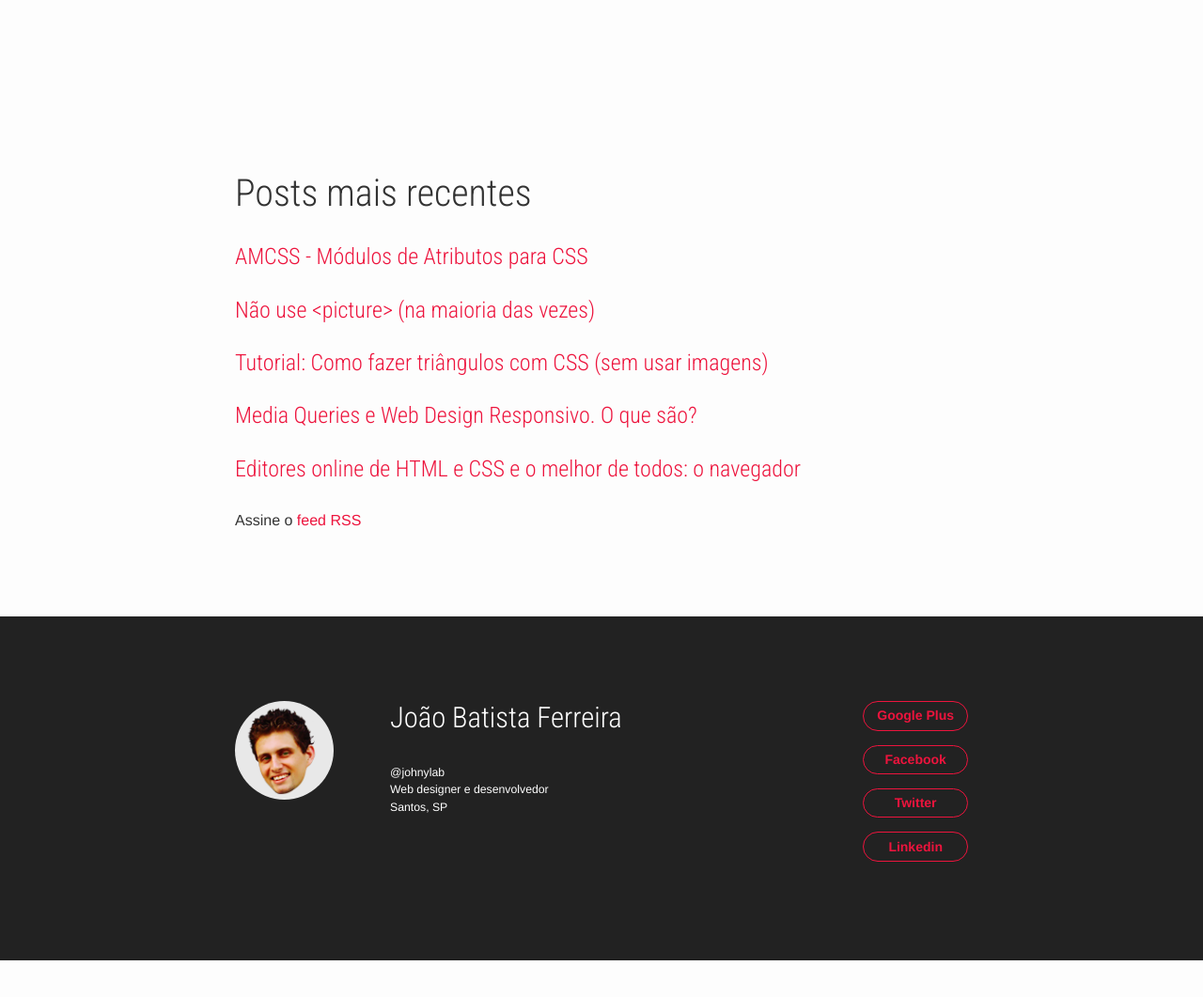
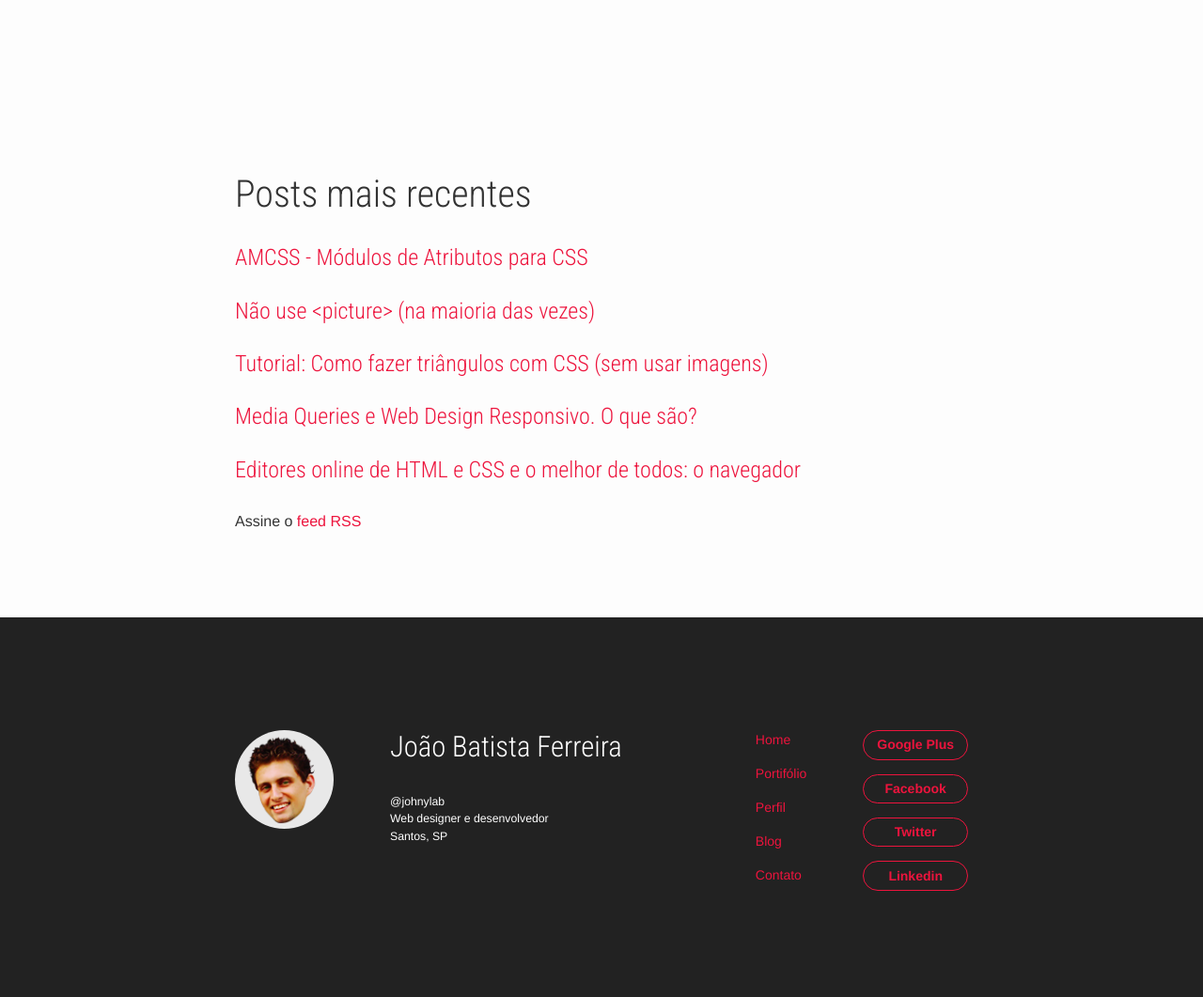
Before and after one commit to johnylab/johnylab.github.io, a Jekyll site: the page built from index.html, in a window 1280 px wide, cut to the strip 781-1864 px from the top of the page. Shown: the top 1061 px of the strip at 94% size. Built offline with Jekyll 4.4.1, drawn with Linux system fonts in a browser that asks for light colours; before the commit the page ends 1803 px from its top, so only the background shows below that.

Commit message:
Textos na lista do blog e links no rodapé

```diff
--- a/4-blog.html
+++ b/4-blog.html
@@ -14,6 +14,7 @@
         <h2 class="post-title">
           <a class="post-link" href="{{ post.url | prepend: site.baseurl }}">{{ post.title }}</a>
         </h2>
+        <p class="post-excerpt">{{ post.excerpt | strip_html | truncatewords: 200 }}</p>
       </li>
     {% endfor %}
   </ul>
--- a/_includes/footer.html
+++ b/_includes/footer.html
@@ -11,7 +11,18 @@
         <div class="nickname">{{ card.nickname }}</div>
         <div class="note">{{ card.note }}</div>
         <div class="adr"><span class="locality">{{ card.adr-locality }}</span>, <span class="region">{{ card.adr-region }}</span></div>
+
       </figcaption>
+
+      <ul class="seamless" data-cell="shrink">
+        <li><a href="{{ site.baseurl }}/" data-cell="shrink">Home</a></li>
+        {% for p in site.pages %}
+          {% if p.menu-title %}
+            <li><a href="{{ p.url | prepend: site.baseurl }}" data-cell="shrink">{{ p.menu-title }}</a></li>
+          {% endif %}
+        {% endfor %}
+        <li><a href="#contato" data-cell="shrink">Contato</a></li>
+      </ul>
       <ul class="seamless social" data-cell="shrink">
         {% for link in card.social %}
           <li>
--- a/_sass/_layout.sass
+++ b/_sass/_layout.sass
@@ -2,6 +2,7 @@
 .site-header
     min-height: 56px
     position: relative
+    border-bottom: 1px solid $grey-color-light
 
 .site-title
     font-size: 26px
@@ -40,6 +41,8 @@
             line-height: 0
             padding-top: 10px
             text-align: center
+            &:before
+                content: initial
             > svg
                 width: 18px
                 height: 15px
@@ -64,6 +67,9 @@
     background-color: #222
     padding: $spacing-unit 0
     color: #fff
+    a
+        &:hover, &:active, &:focus
+            color: gold
 
 .footer-heading
     font-size: 18px
@@ -82,6 +88,7 @@
         margin-bottom: $spacing-unit
     .post-title
         margin-top: 0
+        margin-bottom: 10px
 
 .post-meta
     font-size: $small-font-size
@@ -91,6 +98,10 @@
     display: block
     font-size: 24px
     line-height: 1.1
+
+.post-excerpt
+    font-size: $small-font-size
+    margin-top: 10px
 
 .post-header
     margin-bottom: $spacing-unit
@@ -119,7 +130,7 @@
         padding-top: $spacing-unit / 2
         padding-bottom: $spacing-unit / 2
     +media-query($on-palm)
-        padding-top: $spacing-unit / 4
+        padding-top: 0
         padding-bottom: $spacing-unit / 4
     .hero-bg
         position: absolute
--- a/_sass/_vcard.sass
+++ b/_sass/_vcard.sass
@@ -1,4 +1,7 @@
 .vcard
+    >*
+        margin-top: $spacing-unit / 2
+        margin-bottom: $spacing-unit / 2
     .photo
         width: 105px
         height: 105px
@@ -12,8 +15,6 @@
     .note
     .adr
     .social
-        margin-top: 0
-        margin-bottom: 0
         .url
             display: block
             font-weight: bold
```
